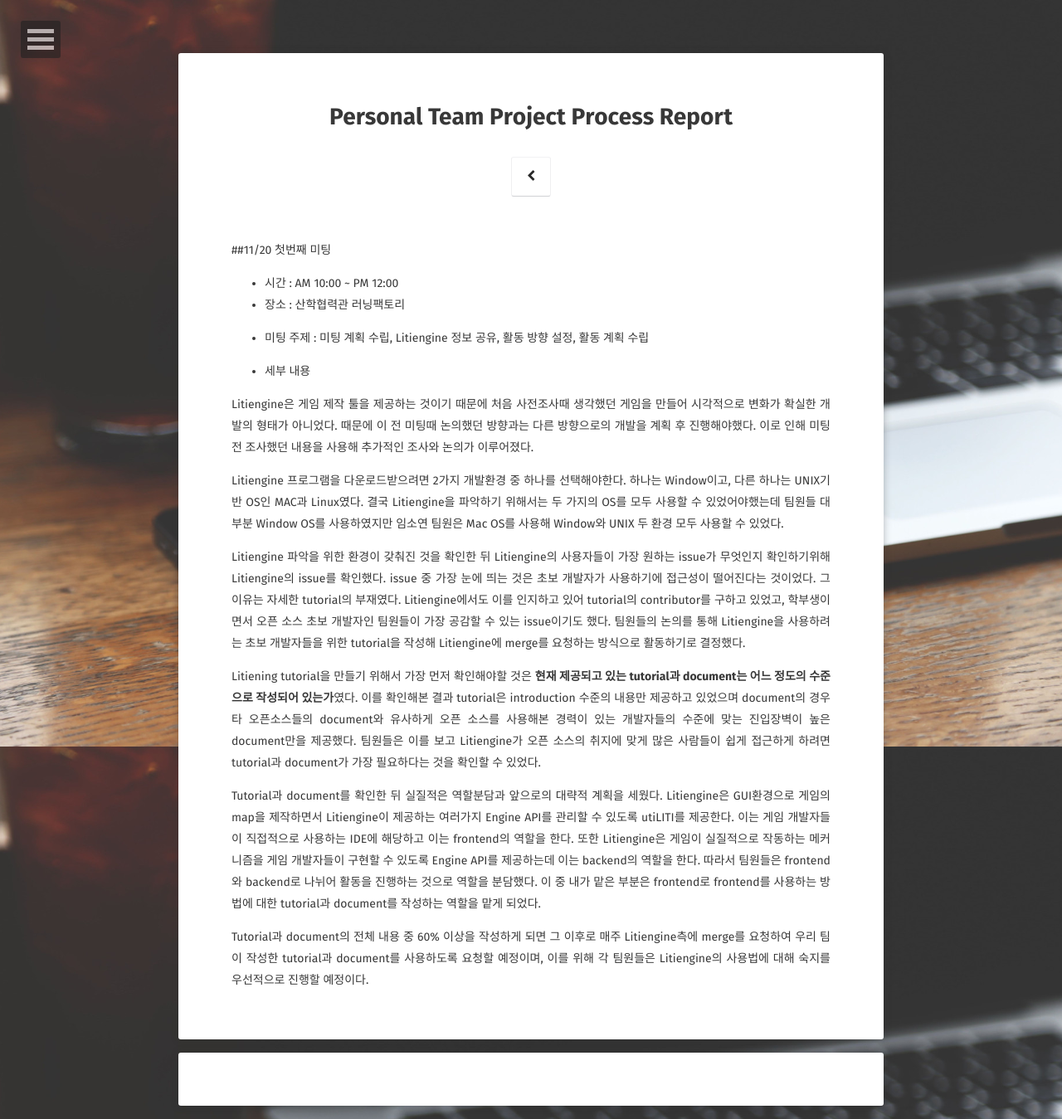
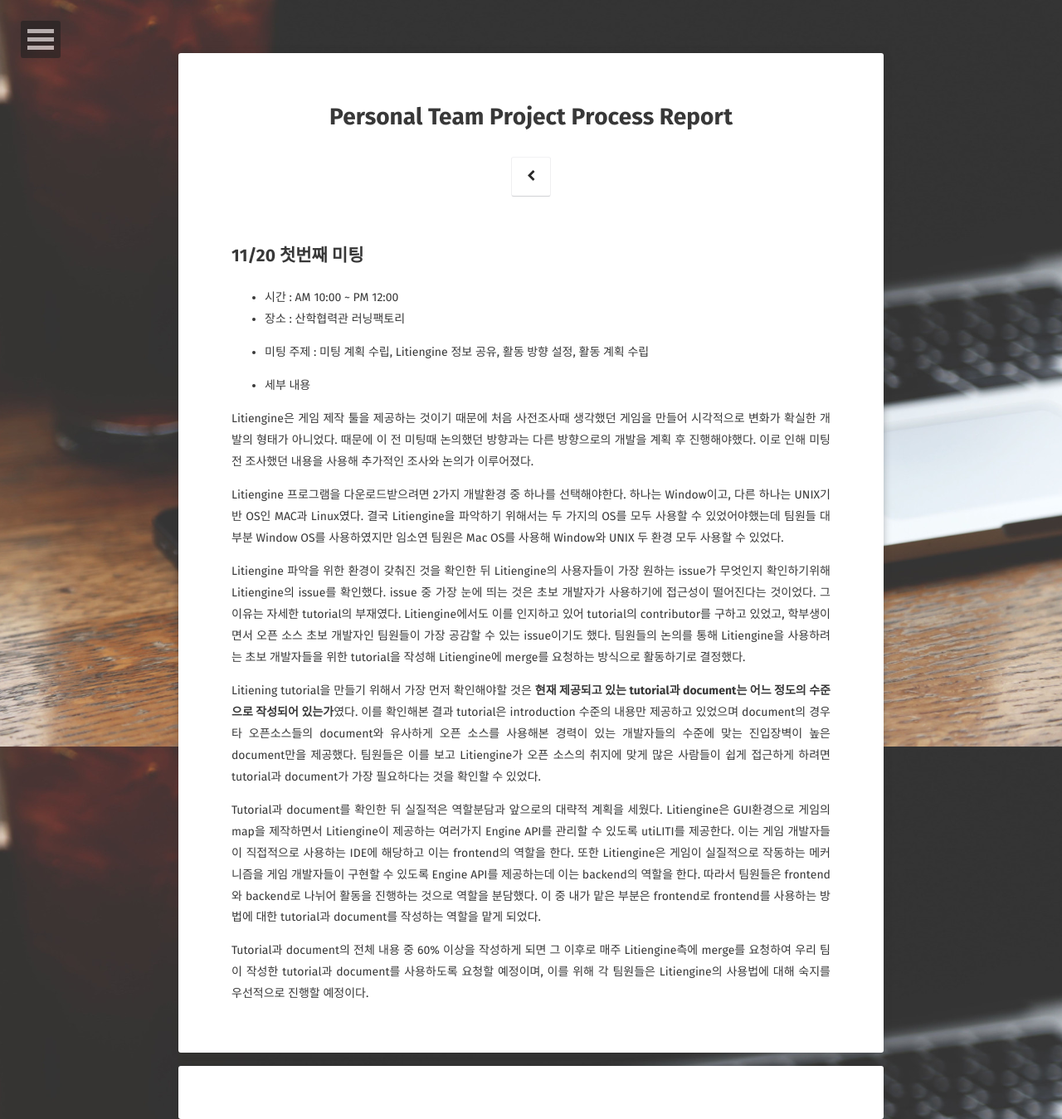
Before and after one commit to Susoon/Susoon.github.io, a Jekyll site: the page built from report/index.md, in a window 1280 px wide. Shown: the whole page at 83% size. Built offline with Jekyll 4.4.1, drawn with Linux system fonts in a browser that asks for light colours; some web fonts are replaced; comment, search, counter and statistics services are not loaded; some of the changed lines change nothing that is shown.

Commit message:
11/21 typo modification update

```diff
--- a/_config.yml
+++ b/_config.yml
@@ -8,7 +8,7 @@
 background:         'assets/img/placeholder-big.jpg'
 tiled_bg:           false   # Set this true if you want to tile your background image, otherwise it will be covered
 locale:             en_US
-url:                https://susoon.github.io/
+url:                https://susoon.github.io
 
 # Jekyll
 permalink:          /:title/
--- a/report/index.md
+++ b/report/index.md
@@ -8,7 +8,7 @@
 ---
 
 
-##11/20 첫번째 미팅
+## 11/20 첫번째 미팅
 
 * 시간 : AM 10:00 ~ PM 12:00
 * 장소 : 산학협력관 러닝팩토리
```
